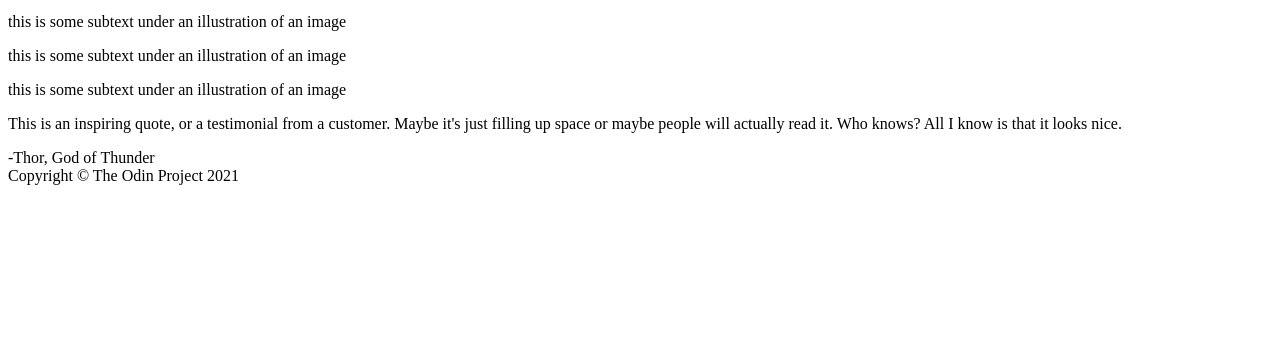
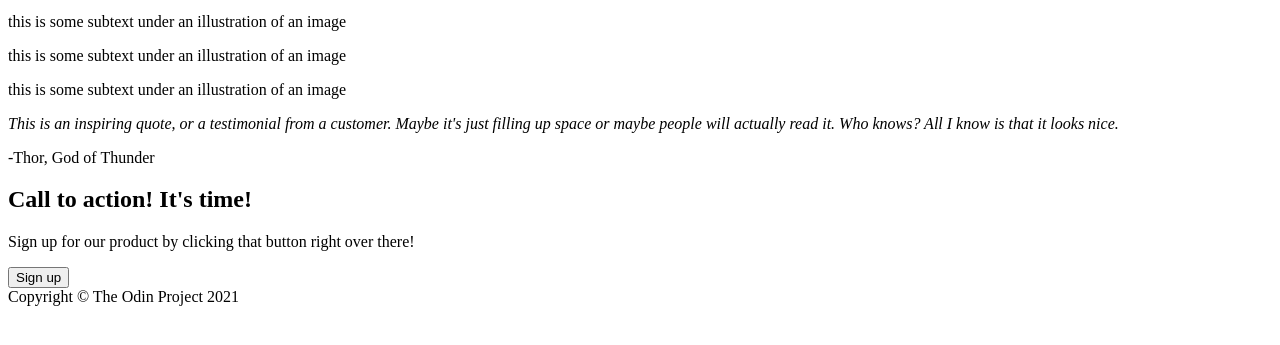
Before and after one commit to JarretDi/landing-page, a plain HTML site: page index.html in a window 1280 px wide. Shown: the part 375-720 px from the top of the page. Drawn offline with Linux system fonts and the light colour scheme.

Commit message:
complete footer html - this completes index.html

```diff
--- a/index.html
+++ b/index.html
@@ -49,13 +49,19 @@
     </div>
     <div class="quote">
         <p class="text">
-            This is an inspiring quote, or a testimonial from a customer. Maybe it's just filling up space or maybe people will actually read it. Who knows? All I know is that it looks nice.
+            <em>This is an inspiring quote, or a testimonial from a customer. Maybe it's just filling up space or maybe people will actually read it. Who knows? All I know is that it looks nice.</em>
         </p>
         <label class="name">-Thor, God of Thunder</label>
     </div>
     <div class="footer">
         <div class="main">
-            <div class="signup"></div>
+            <div class="signup">
+                <div class="call-to-action">
+                    <h2>Call to action! It's time!</h2>
+                    <p>Sign up for our product by clicking that button right over there!</p>
+                </div>
+                <button class="signup-button">Sign up</button>
+            </div>
         </div>
         <div class="copyright">Copyright &copy; The Odin Project 2021</div>
     </div>
```
